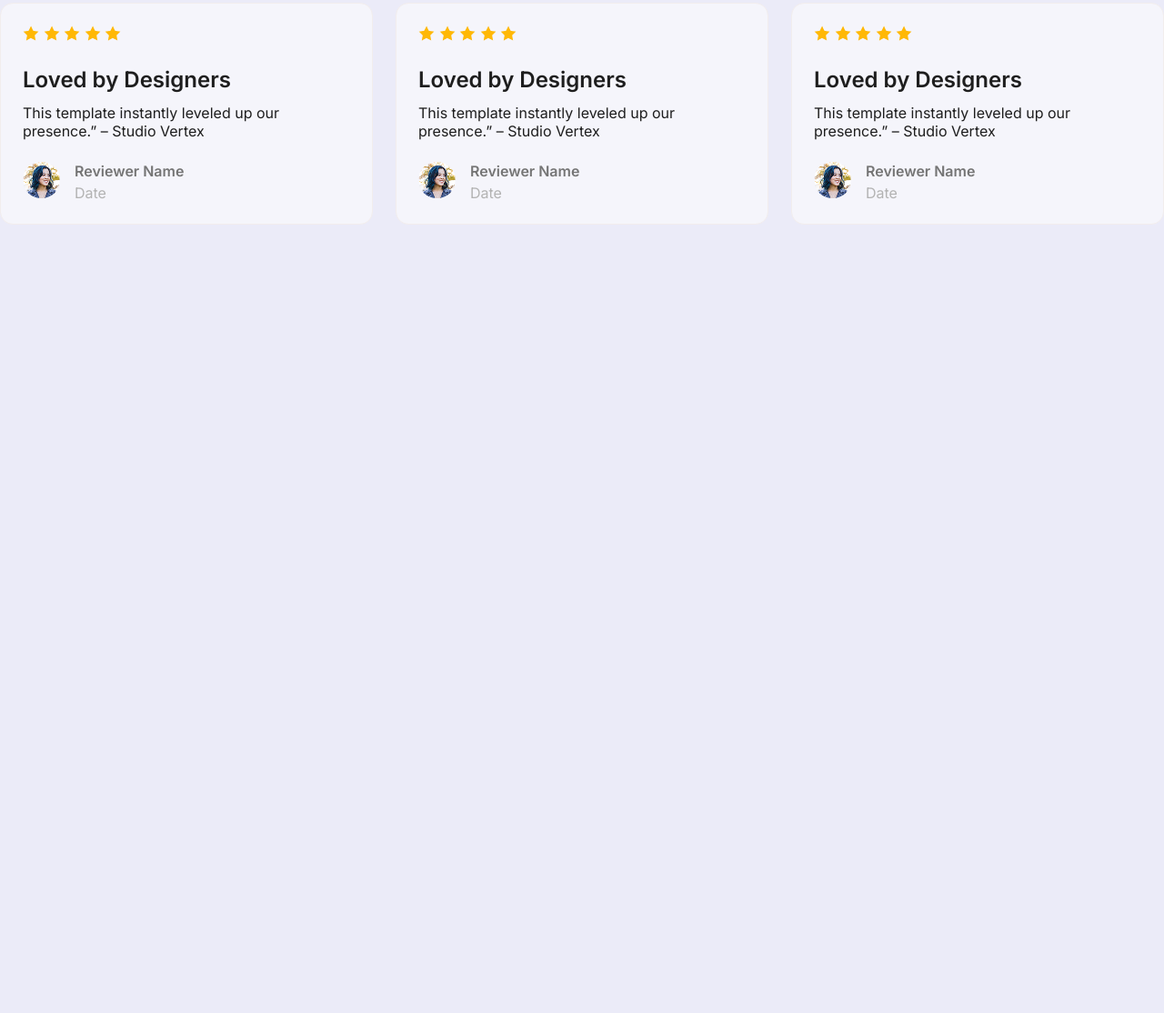
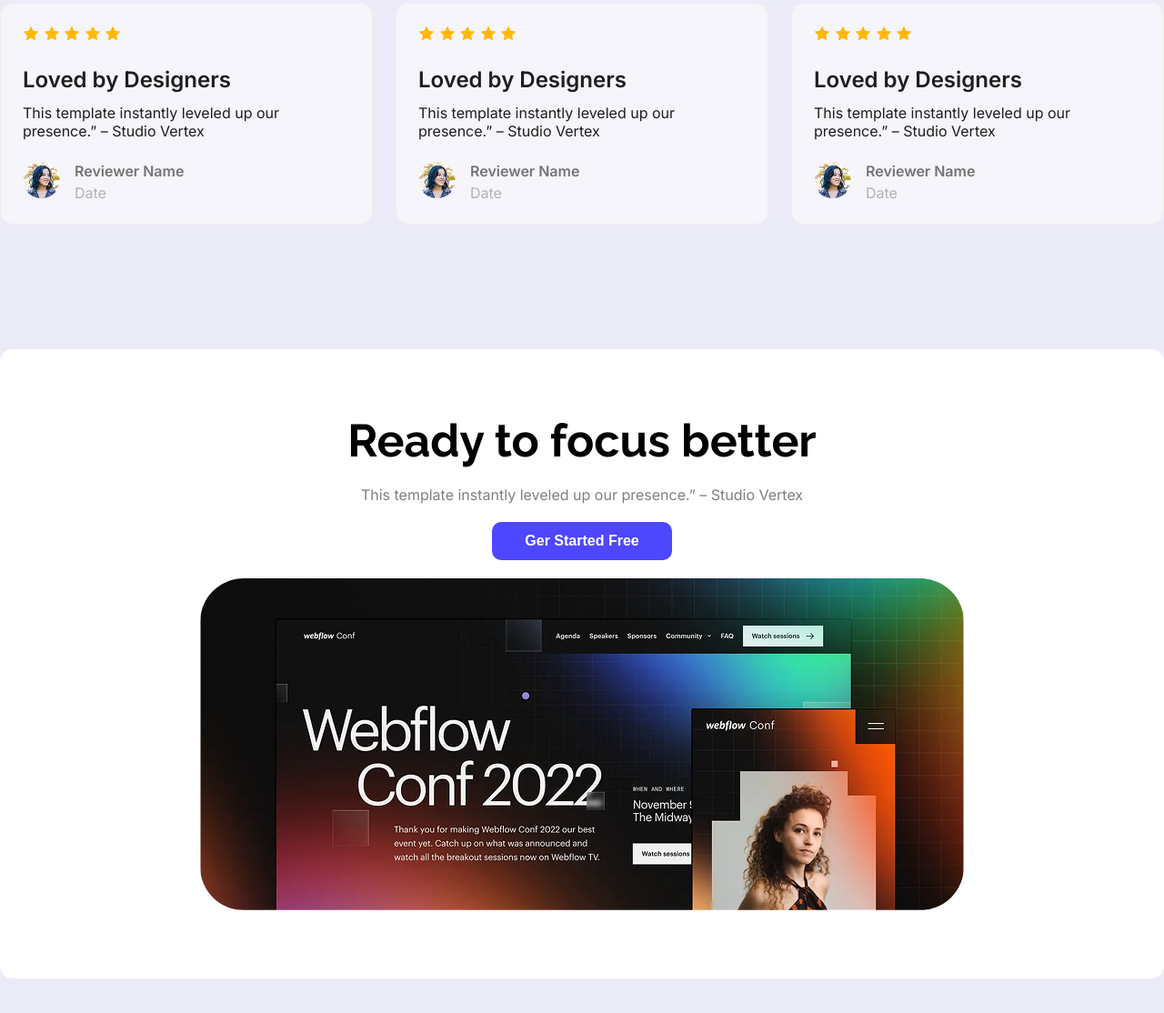
Before and after one commit to hadialhamza/Assignment-01, a plain HTML site: page index.html in a window 1280 px wide. Shown: the part 1912-3026 px from the top of the page at 91% size. Before the commit the page ends 2296 px from the top, so only its background shows below. Drawn offline with Linux system fonts and the light colour scheme.

Commit message:
focus section  added

```diff
--- a/index.html
+++ b/index.html
@@ -93,7 +93,7 @@
               <div>
                 <img
                   src="assets/avatar.png"
-                  alt="avater"
+                  alt="avatar"
                   class="review-avatar"
                 />
               </div>
@@ -120,7 +120,7 @@
               <div>
                 <img
                   src="assets/avatar.png"
-                  alt="avater"
+                  alt="avatar"
                   class="review-avatar"
                 />
               </div>
@@ -147,7 +147,7 @@
               <div>
                 <img
                   src="assets/avatar.png"
-                  alt="avater"
+                  alt="avatar"
                   class="review-avatar"
                 />
               </div>
@@ -159,6 +159,18 @@
           </div>
         </div>
       </section>
+
+      <!-- Focus section -->
+      <section class="focus-section container">
+        <h2 class="focus-title">Ready to focus better</h2>
+        <p class="focus-details">
+          This template instantly leveled up our presence.” – Studio Vertex
+        </p>
+        <div>
+          <button class="btn">Ger Started Free</button>
+        </div>
+        <img src="assets/wc-big.png" alt="" class="focus-image" />
+      </section>
     </main>
     <footer></footer>
   </body>
--- a/style.css
+++ b/style.css
@@ -176,3 +176,29 @@ header {
   font-weight: 400;
   color: #b3b3b3;
 }
+
+/* Focus section style */
+.focus-section {
+  padding: 71px 150px;
+  text-align: center;
+  background-color: #ffffff;
+  border-radius: 14px;
+  margin-bottom: 100px;
+}
+.focus-title {
+  font-size: 50px;
+  font-weight: 700;
+  color: #000000;
+  margin-bottom: 20px;
+}
+.focus-details {
+  font-family: "Inter";
+  font-size: 16px;
+  font-weight: 400;
+  color: #00000080;
+  margin-bottom: 20px;
+}
+.focus-image {
+  border-radius: 48px;
+  margin-top: 20px;
+}
```
